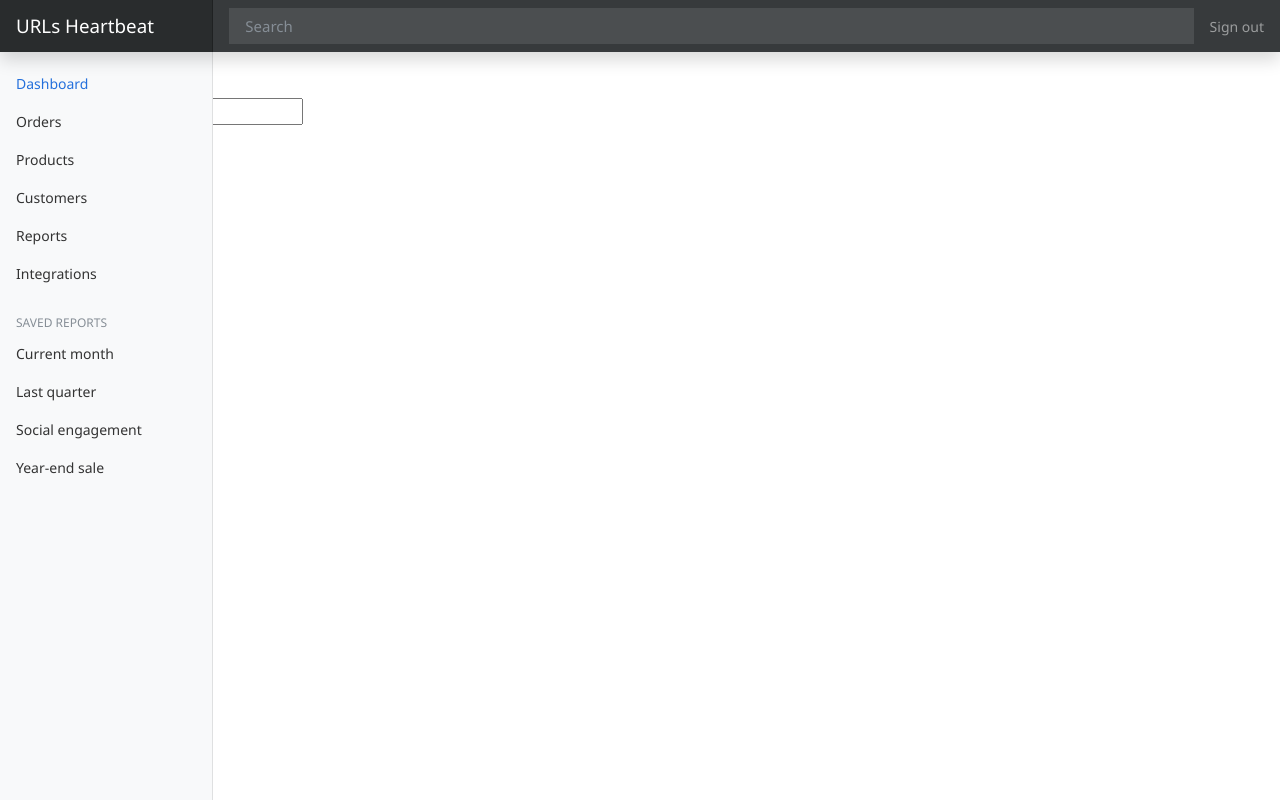
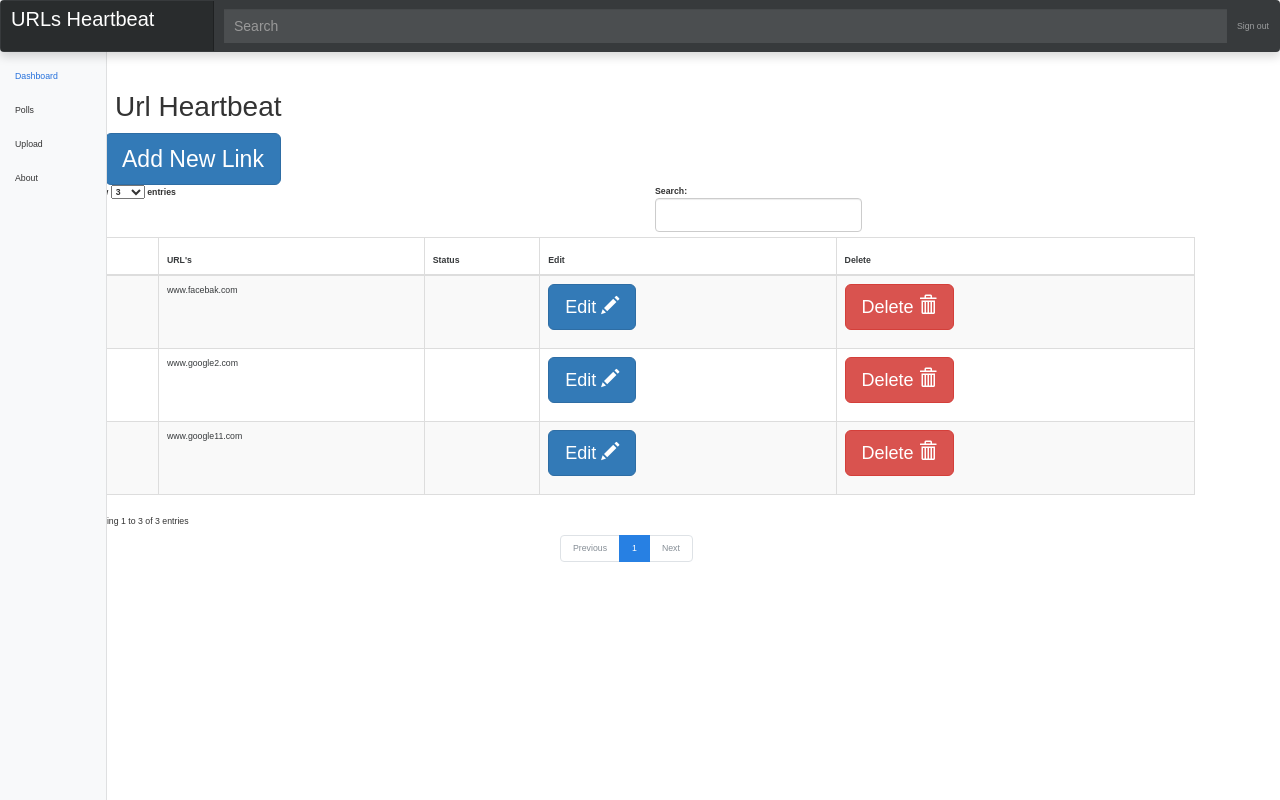
Before and after one commit to chankarlit2727/Test_App, a Django app: page /urlInput/ in a window 1280 px wide. Run offline with Django 3.2, Linux system fonts and the light colour scheme; data comes from the database, SQL or seed files in the repository; some libraries are stand-ins or nearby versions.

Commit message:
Add files via upload

```diff
--- a/mysite/settings.py
+++ b/mysite/settings.py
@@ -126,3 +126,4 @@ MEDIA_URL = '/media/'
 MEDIA_ROOT = os.path.join(BASE_DIR, 'media')
 
 STATICFILES_DIRS = (os.path.join(BASE_DIR,'statics'),)
+STATIC_ROOT = os.path.join(BASE_DIR, 'static')
--- a/urlInput/forms.py
+++ b/urlInput/forms.py
@@ -1,4 +1,4 @@
-from django.forms import ModelForm
+from django.forms import ModelForm, Textarea
 from django import forms
 from .models import Movie, Link
 
--- a/urlInput/models.py
+++ b/urlInput/models.py
@@ -6,7 +6,8 @@ from django.utils import timezone
 
 
 class Link(models.Model):
-    link_text = models.CharField(max_length=200)
+    link_text = models.CharField(max_length=200, default='https://')
+    link_status_code = models.CharField(max_length=100, default='')
     def __str__(self):
         return self.link_text
 
--- a/urlInput/static/urlInput/css/main.css
+++ b/urlInput/static/urlInput/css/main.css
@@ -1,3 +1,69 @@
+
+h1{
+  position: relative;
+  text-align: center;
+  margin-top: 50px;
+}
+
+
+
+form{
+  margin-left: 400px;
+
+}
+
+.submitButton{
+  position: relative;
+  margin: 20px 300px;
+  top: 50px;
+}
+
+
+* {
+  font-family: sans-serif; /* Change your font family */
+}
+
+.content-table {
+  border-collapse: collapse;
+  margin: 25px 0;
+  font-size: 0.9em;
+  min-width: 400px;
+  border-radius: 5px 5px 0 0;
+  overflow: hidden;
+  box-shadow: 0 0 20px rgba(0, 0, 0, 0.15);
+  margin-left: 400px;
+}
+
+.content-table thead tr {
+  background-color: #009879;
+  color: #ffffff;
+  text-align: left;
+  font-weight: bold;
+}
+
+.content-table th,
+.content-table td {
+  padding: 12px 15px;
+}
+
+.content-table tbody tr {
+  border-bottom: 1px solid #dddddd;
+}
+
+.content-table tbody tr:nth-of-type(even) {
+  background-color: #f3f3f3;
+}
+
+.content-table tbody tr:last-of-type {
+  border-bottom: 2px solid #009879;
+}
+
+.content-table tbody tr.active-row {
+  font-weight: bold;
+  color: #009879;
+}
+
+
 .bd-placeholder-img {
     font-size: 1.125rem;
     text-anchor: middle;
--- a/urlInput/templates/urlInput/_sidebar.html
+++ b/urlInput/templates/urlInput/_sidebar.html
@@ -1,8 +1,8 @@
-<nav id="sidebarMenu" class="col-md-3 col-lg-2 d-md-block bg-light sidebar collapse">
+<nav id="sidebarMenu" class="col-md-1 col-lg-1 d-md-block bg-light sidebar collapse">
     <div class="position-sticky pt-3">
       <ul class="nav flex-column">
         <li class="nav-item">
-          <a class="nav-link active" aria-current="page" href="#">
+          <a class="nav-link active" aria-current="page" href="/urlInput/">
             <span data-feather="home" class="align-text-bottom"></span>
             Dashboard
           </a>
@@ -10,66 +10,25 @@
         <li class="nav-item">
           <a class="nav-link" href="#">
             <span data-feather="file" class="align-text-bottom"></span>
-            Orders
+            Polls
           </a>
         </li>
         <li class="nav-item">
-          <a class="nav-link" href="#">
+          <a class="nav-link" href="upload/">
             <span data-feather="shopping-cart" class="align-text-bottom"></span>
-            Products
+            Upload
           </a>
         </li>
         <li class="nav-item">
           <a class="nav-link" href="#">
             <span data-feather="users" class="align-text-bottom"></span>
-            Customers
+            About
           </a>
         </li>
-        <li class="nav-item">
-          <a class="nav-link" href="#">
-            <span data-feather="bar-chart-2" class="align-text-bottom"></span>
-            Reports
-          </a>
-        </li>
-        <li class="nav-item">
-          <a class="nav-link" href="#">
-            <span data-feather="layers" class="align-text-bottom"></span>
-            Integrations
-          </a>
-        </li>
+
+
       </ul>
 
-      <h6 class="sidebar-heading d-flex justify-content-between align-items-center px-3 mt-4 mb-1 text-muted text-uppercase">
-        <span>Saved reports</span>
-        <a class="link-secondary" href="#" aria-label="Add a new report">
-          <span data-feather="plus-circle" class="align-text-bottom"></span>
-        </a>
-      </h6>
-      <ul class="nav flex-column mb-2">
-        <li class="nav-item">
-          <a class="nav-link" href="#">
-            <span data-feather="file-text" class="align-text-bottom"></span>
-            Current month
-          </a>
-        </li>
-        <li class="nav-item">
-          <a class="nav-link" href="#">
-            <span data-feather="file-text" class="align-text-bottom"></span>
-            Last quarter
-          </a>
-        </li>
-        <li class="nav-item">
-          <a class="nav-link" href="#">
-            <span data-feather="file-text" class="align-text-bottom"></span>
-            Social engagement
-          </a>
-        </li>
-        <li class="nav-item">
-          <a class="nav-link" href="#">
-            <span data-feather="file-text" class="align-text-bottom"></span>
-            Year-end sale
-          </a>
-        </li>
-      </ul>
+
     </div>
   </nav>
--- a/urlInput/templates/urlInput/base.html
+++ b/urlInput/templates/urlInput/base.html
@@ -2,20 +2,33 @@
 
 
 <!doctype html>
-<html lang="en">
+<html>
   <head>
     <meta charset="utf-8">
     <meta name="viewport" content="width=device-width, initial-scale=1">
-    <meta name="description" content="">
-    <meta name="author" content="Mark Otto, Jacob Thornton, and Bootstrap contributors">
-    <meta name="generator" content="Hugo 0.98.0">
     <title>Gary's site {% block title%} {% endblock %}</title>
 
 <link href="{% static 'urlInput/css/bootstrap.min.css'%}" type="text/css" rel="stylesheet">
 <link href="{% static 'urlInput/css/main.css'%}" type="text/css" rel="stylesheet">
 
+<link href="http://maxcdn.bootstrapcdn.com/bootstrap/3.3.7/css/bootstrap.min.css" rel="stylesheet" type="text/css" id="bootstrap-css">
+<script src="http://maxcdn.bootstrapcdn.com/bootstrap/3.3.7/js/bootstrap.min.js"></script>
+<script src="http://code.jquery.com/jquery-1.11.1.min.js"></script>
+
+<script src="https://cdn.datatables.net/1.10.16/js/jquery.dataTables.min.js"></script>
+<script src="https://cdn.datatables.net/1.10.16/js/dataTables.bootstrap4.min.js"></script>
 
 
+
+<script>
+    $(document).ready(function() {
+        $('#bootstrapdatatable').DataTable({
+          "aLengthMenu": [[3, 5, 10, 25, -1], [3, 5, 10, 25, "All"]],
+            "iDisplayLength": 3
+           }
+        );
+    } );
+    </script>
 
     <!-- Custom styles for this template -->
     <link href="{% static 'urlInput/css/dashboard.css'%}" type="text/css" rel="stylesheet">
@@ -23,7 +36,7 @@
   <body>
 
 <header class="navbar navbar-dark sticky-top bg-dark flex-md-nowrap p-0 shadow">
-  <a class="navbar-brand col-md-3 col-lg-2 me-0 px-3 fs-6" href="#">URLs Heartbeat</a>
+  <a class="navbar-brand col-md-3 col-lg-2 me-0 px-3 fs-6" style="font-size:20px;" href="/urlInput">URLs Heartbeat</a>
   <button class="navbar-toggler position-absolute d-md-none collapsed" type="button" data-bs-toggle="collapse" data-bs-target="#sidebarMenu" aria-controls="sidebarMenu" aria-expanded="false" aria-label="Toggle navigation">
     <span class="navbar-toggler-icon"></span>
   </button>
@@ -39,17 +52,15 @@
   <div class="row">
     {% include 'urlInput/_sidebar.html' %}
 
-    <main class="col-md-9 ms-sm-auto col-lg-10 px-md-4">
-      {% block content %}
-      {% endblock %}
-    </main>
+
   </div>
 </div>
+<div class="container">
+    <div class="row">
+       {% block content %}{% endblock %}
+    </div>
+   </div>
 
 
-    <!-- <script src="/docs/5.2/dist/js/bootstrap.bundle.min.js"></script> -->
-
-      <script src="https://cdn.jsdelivr.net/npm/feather-icons@4.28.0/dist/feather.min.js" integrity="sha384-uO3SXW5IuS1ZpFPKugNNWqTZRRglnUJK6UAZ/gxOX80nxEkN9NcGZTftn6RzhGWE" crossorigin="anonymous"></script><script src="https://cdn.jsdelivr.net/npm/chart.js@2.9.4/dist/Chart.min.js" integrity="sha384-zNy6FEbO50N+Cg5wap8IKA4M/ZnLJgzc6w2NqACZaK0u0FXfOWRRJOnQtpZun8ha" crossorigin="anonymous"></script>
-      <!-- <script src="{% static 'js/main.js'%}"></script> -->
   </body>
 </html>
--- a/urlInput/templates/urlInput/new.html
+++ b/urlInput/templates/urlInput/new.html
@@ -1,25 +1,51 @@
 {% extends 'urlInput/base.html' %}
+{% load static %}
 
-<h1>Link</h1>
+<link href="{% static 'urlInput/css/main.css'%}" type="text/css" rel="stylesheet">
+
+
 {% block content %}
-<h2>Create a Link</h2>
+<h1>Create a Link</h1>
 <form method="post">
-    <table>
+    <table class="inputForm">
         {{form}}
+        <button type="submit" class="submitButton">Create</button>
     </table>
     {% csrf_token %}
-    <button type="submit">Create</button>
+
 </form>
 
+<div class="container">
+    <div class="row">
 
-{% if latest_link_list %}
-    <ul>
-    {% for link in latest_link_list %}
-        <li><a href="{% url 'detail' link.id %}">{{ link.link_text }}</a></li>
-    {% endfor %}
-    </ul>
-{% else %}
-    <p>No link are available.</p>
-{% endif %}
+    </div>
+   </div>
 
-{% endblock %}
+
+    <table class="content-table" id="myTable">
+        <thead>
+          <tr>
+            <th>URL Link</th>
+            <th>Status</th>
+            <th>Edit</th>
+            <th>Delete</th>
+          </tr>
+        </thead>
+        {% for instance in latest_link_list %}
+        <tbody>
+          <tr>
+            <td>
+                {{ instance.fields.link_text }}
+            </td>
+            <td></td>
+            <td><p data-placement="top" data-toggle="tooltip" title="Edit"><a href="edit/{{ link.id }}" class="btn btn-primary btn-xl" data-title="Edit" data-toggle="modal" data-target="#edit" ><span class="glyphicon glyphicon-pencil"></span></a></p></td>
+            <td><p data-placement="top" data-toggle="tooltip" title="Delete"><a href="delete/{{ link.id }}" class="btn btn-danger btn-xl" data-title="Delete" data-toggle="modal" data-target="#delete" ><span class="glyphicon glyphicon-trash"></span></a></p></td>
+          </tr>
+
+        </tbody>
+        {% endfor %}
+      </table>
+
+
+
+      {% endblock %}
--- /dev/null
+++ b/urlInput/templates/urlInput/show.html
@@ -0,0 +1,34 @@
+{% extends "urlInput/base.html" %}
+
+
+
+{% block content %}
+<link rel="stylesheet" href="//netdna.bootstrapcdn.com/bootstrap/3.0.0/css/bootstrap-glyphicons.css">
+ <div class="col-md-12">
+        <h2 style="font-size: 28px; margin-left: 30px;">Url Heartbeat</h2>
+        <span><a href="new/" class="btn btn-primary btn-lg" style="font-size:23px; margin-left: 20px;">Add New Link</a></span>
+        <div class="table-responsive">
+  <table id="bootstrapdatatable" class="table table-striped table-bordered" width="100%">
+            <thead>
+                <th><input type="checkbox" id="checkall" /></th>
+                <th>URL's</th>
+                <th>Status</th>
+                <th>Edit</th>
+                <th>Delete</th>
+             </thead>
+   <tbody>
+   {% for link in link_list %}
+    <tr>
+     <td><input type="checkbox" class="checkthis" /></td>
+     <td>{{ link.link_text }}</td>
+     <td>{{ link.link_status_code }}</td>
+     <td><p data-placement="top" data-toggle="tooltip" title="Edit"><a href="edit/{{ link.id }}" class="btn btn-primary btn-lg" data-title="Edit" data-toggle="modal" data-target="#edit" >Edit <span class="glyphicon glyphicon-pencil"></span></a></p></td>
+     <td><p data-placement="top" data-toggle="tooltip" title="Delete"><a href="delete/{{ link.id }}" class="btn btn-danger btn-lg" data-title="Delete" data-toggle="modal" data-target="#delete" >Delete <span class="glyphicon glyphicon-trash"></span></a></p></td>
+    </tr>
+   {% endfor %}
+   </tbody>
+
+  </table>
+        </div>
+    </div>
+{% endblock content %}
--- a/urlInput/urls.py
+++ b/urlInput/urls.py
@@ -8,11 +8,13 @@ if 'heartbeat' in settings.INSTALLED_APPS:
 
 urlpatterns = [
     path('', views.index, name='index'),
-    path('table/<int:link_id>/', views.detail, name='detail'),
-    path('table/', views.table, name='table'),
+    path('new/', views.new, name='new'),
+    path('edit/<int:id>/', views.edit, name='edit'),
+    path('delete/<int:id>/', views.delete, name='delete'),
+    # path('update/<int:id>/', views.update, name='update'),
+    # path('table/<int:link_id>/', views.detail, name='detail'),
+    # path('table/', views.table, name='table'),
     # path('<int:movie_id>/', views.movie),
     path('upload/', views.upload, name='upload'),
-    url(r'^$', views.indexx, name='indexx'),
-    url(r'^1337/$', views.details, name='1337'),
 
 ]
--- a/urlInput/views.py
+++ b/urlInput/views.py
@@ -1,5 +1,7 @@
 from django.shortcuts import redirect, render, get_object_or_404
 from django.http import Http404, HttpResponse
+
+import urlInput
 from .forms import UploadForm, PostForm
 from .models import Movie
 from .models import Link
@@ -10,68 +12,46 @@ from .settings import HEARTBEAT
 import json
 from collections import OrderedDict
 from importlib import import_module
+from django.core import serializers
+import requests
+from django.utils import timezone
 
-def home(request):
-    return HttpResponse("Ok")
 
-# class TableView(generic.ListView):
-#     template_name = 'urlInput/table.html'
-#     context_object_name = 'latest_link_list'
-
-#     def get_queryset(self):
-#         """Return the last five published questions."""
-#         return Link.objects.all()
-
-# class DetailView(generic.DetailView):
-#     model = Link
-#     template_name = 'urlInput/detail.html'
-
-def detail(request, link_id):
-    link = get_object_or_404(Link, pk=link_id)
-    return render(request, 'urlInput/detail.html', {'link': link})
-
-# def view_info(request):
-#     objs=Link.objects.all()
-#     return render(request,'template_name',{'objs':objs})
-
-def delete(request, link_id):
-    link = get_object_or_404(Link, pk=link_id)
-    link.delete()
-    messages.warning(request, f'Link deleted!')
-    return redirect("/")
+def new(request):
+    if request.method == "POST":
+            form = PostForm(request.POST)
+            if form.is_valid():
+                try:
+                    form.save()
+                    return redirect("/urlInput/")
+                except:
+                    pass
+    else:
+        form = PostForm()
+        return render(request, "urlInput/index.html", {"form": PostForm })
 
 def index(request):
-    # latest_link_list = Link.objects.order_by('-link_status')
-    # context = {'latest_link_list': latest_link_list}
-    # return render(request, 'urlInput/index.html', context)
-    if request.method == "POST":
-        form = PostForm(request.POST)
-        if form.is_valid():
-            form.save()
-            messages.success(request, f'Link Created!')
+    link_list = Link.objects.all()
+    return render(request, 'urlInput/show.html', {'link_list': link_list})
 
-            return redirect("/urlInput/")
+def edit(request, id):
+    link = Link.objects.get(id=id)
+    return render(request, 'urlInput/edit.html', {'link':link})
 
-    else:
-        form = PostForm()
-        latest_link_list = Link.objects.all()
-        return render(request, "urlInput/new.html", {"form": PostForm , "latest_link_list": latest_link_list})
+def update(request, id):
+    link = Link.objects.get(id=id)
+    form = PostForm(request.POST, instance = link)
+    if form.is_valid():
+        form.save(commit=True)
+        return redirect("/urlInput/")
+    return render(request, 'urlInput/edit.html', {'link': link})
+
+def delete(request, id):
+    link = Link.objects.get(id=id)
+    link.delete()
+    return redirect("/urlInput/")
 
 
-def table(request):
-    # if request.method == "POST":
-    #     form = PostForm(request.POST)
-    #     if form.is_valid():
-    #         form.save()
-    #         messages.success(request, f'Link Created!')
-    #         return redirect("/urlInput/new/")
-
-    # else:
-    #     form = PostForm()
-    # return render(request, "urlInput/new.html", {"form": PostForm })
-    latest_link_list = Link.objects.all()
-    context = {'latest_link_list': latest_link_list}
-    return render(request, 'urlInput/index.html', context)
 
 def upload(request):
     if request.POST:
@@ -79,7 +59,7 @@ def upload(request):
         print(request.FILES)
         if form.is_valid():
             form.save()
-        return redirect(home)
+        return redirect(index)
     return render(request, 'urlInput/upload.html', {'form': UploadForm})
 
 def movie(request, movie_id):
@@ -88,21 +68,3 @@ def movie(request, movie_id):
         return render(request, 'urlInput/movie.html', {'movie' : movie})
     else:
         raise Http404('Movie does not exist')
-
-
-def indexx(request):
-    return HttpResponse(content='all good in the hood')
-
-
-@auth
-def details(request):
-    response = {}
-    for checker in HEARTBEAT['checkers']:
-        checker_module = import_module(checker)
-        checker_name = checker_module.__name__.split('.')[-1]
-        data = checker_module.check(request)
-        response.update({checker_name: data})
-
-    data = OrderedDict(sorted(response.items()))
-
-    return HttpResponse(json.dumps(data), content_type="application/json")
```
Also changed, not shown: urlInput/templates/urlInput/edit.html (added, +36 -0 lines), urlInput/templates/urlInput/index.html (+38 -9 lines), urlInput/templates/urlInput/upload.html (+28 -2 lines), urlInput/migrations/0004_link_link_status_code.py (added).
